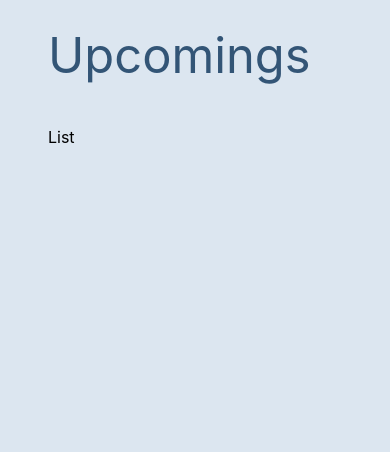
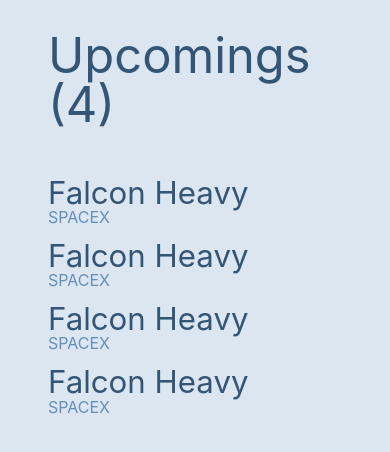
Before and after one commit to BaptisteDri/space-calendar, a Next.js app: page / in a window 390 px wide. Shown: the top 452 px of the page. Built offline with nearby package versions, Linux system fonts and the light colour scheme.

Commit message:
responsive mixins

```diff
--- /dev/null
+++ b/src/components/label/label.module.scss
@@ -0,0 +1,6 @@
+@import "/src/styles/variables";
+
+.container {
+	color: $label-color;
+	text-transform: uppercase;
+}
--- /dev/null
+++ b/src/components/label/label.tsx
@@ -0,0 +1,9 @@
+import styles from "./label.module.scss"
+
+interface Props {
+	children: React.ReactNode
+}
+
+export const Label = ({ children }: Props) => {
+	return <div className={styles.container}>{children}</div>
+}
--- /dev/null
+++ b/src/components/subtitle/subtitle.module.scss
@@ -0,0 +1,6 @@
+@import "/src/styles/variables";
+
+.container {
+	color: $title-color;
+	font-size: 1.953rem;
+}
--- /dev/null
+++ b/src/components/subtitle/subtitle.tsx
@@ -0,0 +1,9 @@
+import styles from "./subtitle.module.scss"
+
+interface Props {
+	children: React.ReactNode
+}
+
+export const Subtitle = ({ children }: Props) => {
+	return <div className={styles.container}>{children}</div>
+}
--- /dev/null
+++ b/src/modules/launches/application/launch-card/launch-card.container.tsx
@@ -0,0 +1,16 @@
+import { LaunchCardView } from "./launch-card.view"
+import { Launch } from "@/modules/launches/domain/launches"
+
+interface Props {
+	launch: Launch
+}
+
+export const LaunchCardContainer = ({ launch }: Props) => {
+	const { id, name } = launch
+
+	return (
+		<div key={id}>
+			<LaunchCardView title={"Falcon Heavy"} agency={"spacex"} />
+		</div>
+	)
+}
--- /dev/null
+++ b/src/modules/launches/application/launch-card/launch-card.view.tsx
@@ -0,0 +1,16 @@
+import { Label } from "@/components/label/label"
+import { Subtitle } from "@/components/subtitle/subtitle"
+
+interface Props {
+	title: string
+	agency: string
+}
+
+export const LaunchCardView = ({ title, agency }: Props) => {
+	return (
+		<div>
+			<Subtitle>{title}</Subtitle>
+			<Label>{agency}</Label>
+		</div>
+	)
+}
--- a/src/modules/launches/application/launches-list/launches-list.module.scss
+++ b/src/modules/launches/application/launches-list/launches-list.module.scss
@@ -1,3 +1,5 @@
+@import "/src/styles/mixins";
+
 .container {
 	display: flex;
 	flex-direction: column;
@@ -6,5 +8,14 @@
 	.list {
 		display: grid;
 		gap: 1rem;
+		grid-template-columns: repeat(3, 1fr);
+
+		@include tablet {
+			grid-template-columns: repeat(2, 1fr);
+		}
+
+		@include mobile {
+			grid-template-columns: repeat(1, 1fr);
+		}
 	}
 }
--- a/src/modules/launches/application/launches-list/launches-list.view.tsx
+++ b/src/modules/launches/application/launches-list/launches-list.view.tsx
@@ -1,6 +1,7 @@
 import styles from "./launches-list.module.scss"
 import { Launch } from "@/modules/launches/domain/launches"
 import { Title } from "@/components/title/title"
+import { LaunchCardContainer } from "../launch-card/launch-card.container"
 
 interface Props {
 	count: number
@@ -10,8 +11,12 @@
 export const LaunchesListView = ({ count, launches }: Props) => {
 	return (
 		<div className={styles.container}>
-			<Title>Upcomings</Title>
-			<div className={styles.list}>List</div>
+			<Title>Upcomings ({count})</Title>
+			<div className={styles.list}>
+				{launches.map((launch) => (
+					<LaunchCardContainer launch={launch} />
+				))}
+			</div>
 		</div>
 	)
 }
--- /dev/null
+++ b/src/styles/_mixins.scss
@@ -0,0 +1,13 @@
+@import "/src/styles/variables";
+
+@mixin tablet {
+	@media only screen and (max-width: $break-layout-tablet) {
+		@content;
+	}
+}
+
+@mixin mobile {
+	@media only screen and (max-width: $break-layout-mobile) {
+		@content;
+	}
+}
--- a/src/styles/_variables.scss
+++ b/src/styles/_variables.scss
@@ -1,7 +1,14 @@
+// COLORS
+
 $lavender: #dce6f0;
 $cadetblue: #658ebb;
 $darkslateblue: #335576;
 
 $background-color: $lavender;
 $title-color: $darkslateblue;
-$subtitle-color: $cadetblue;
+$label-color: $cadetblue;
+
+// RESPONSIVE BREAKPOINTS
+
+$break-layout-tablet: 1024px;
+$break-layout-mobile: 767px;
```
